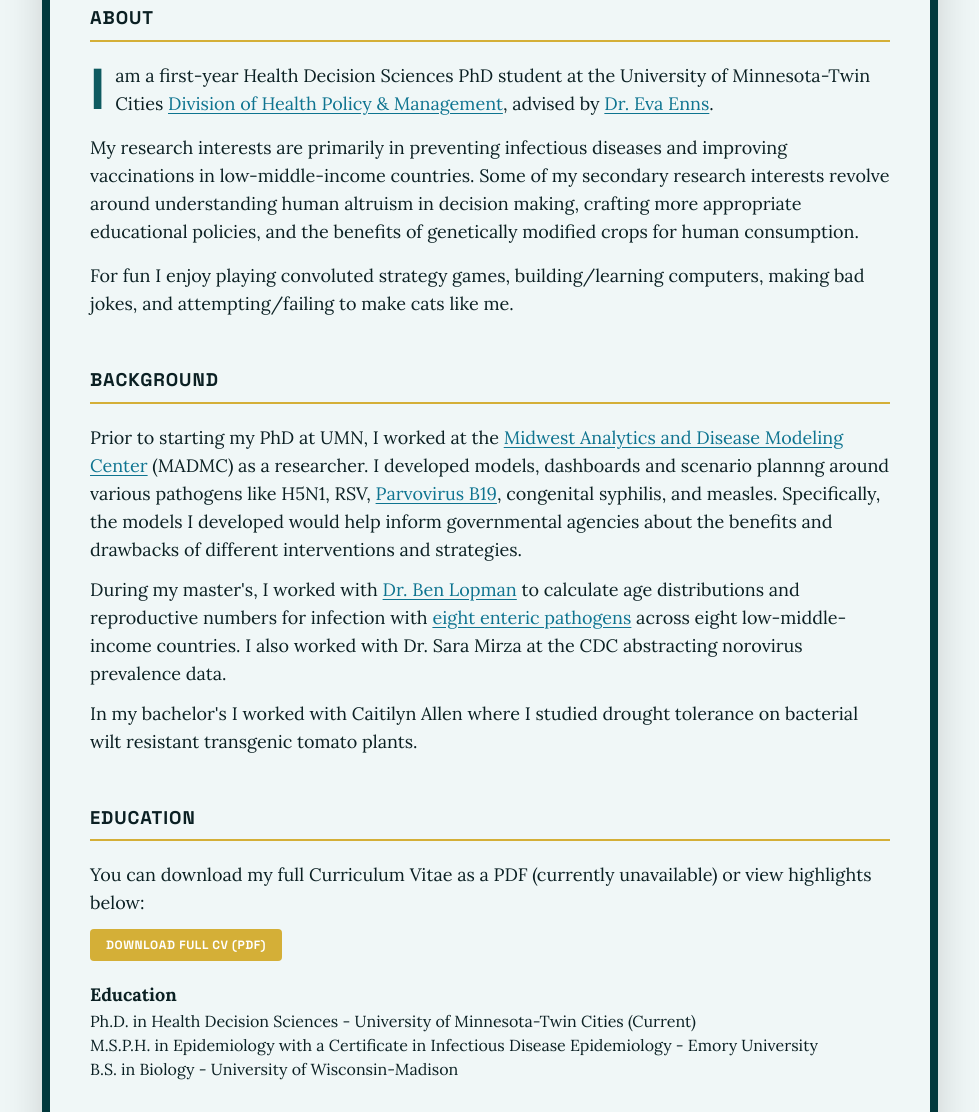
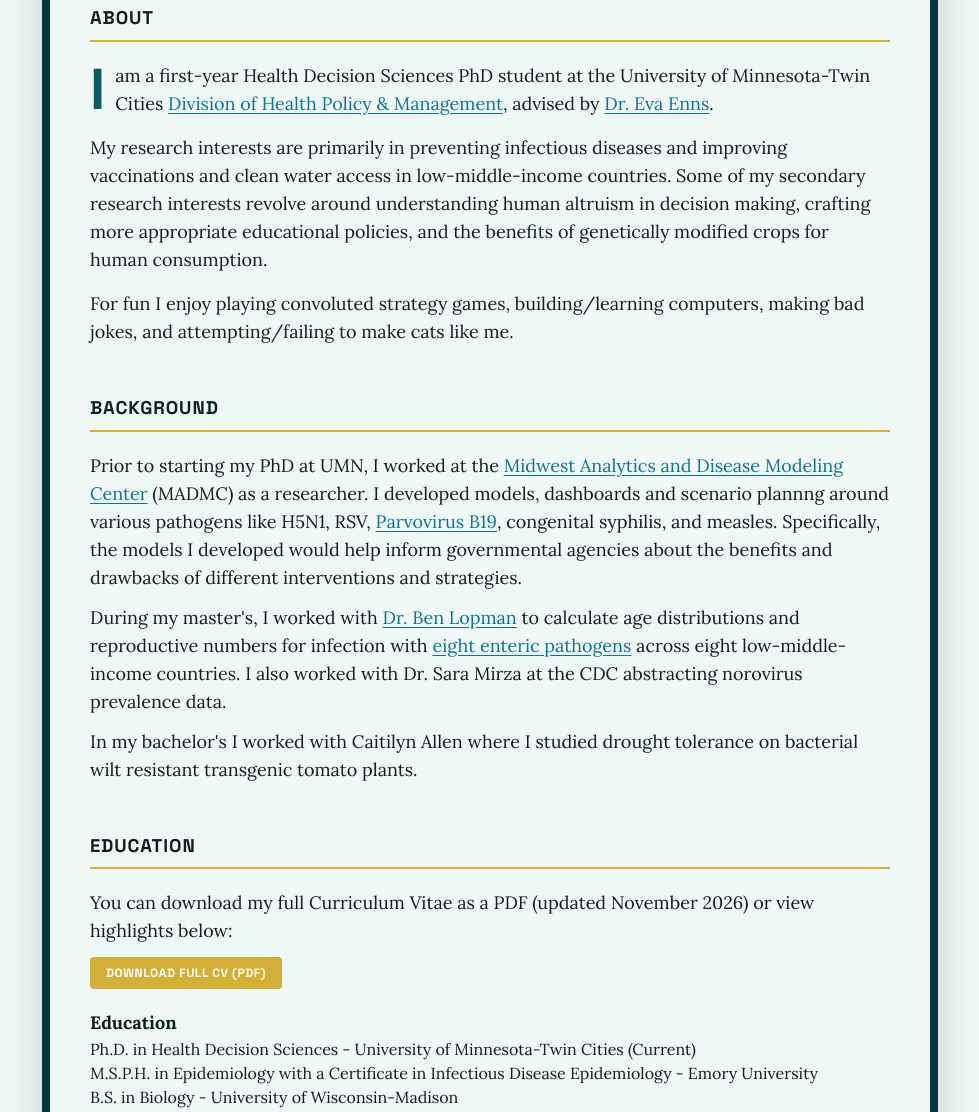
Before and after one commit to spnritesh/spnritesh.github.io, a plain HTML site: page index.html in a window 1280 px wide. Shown: the part 440-1552 px from the top of the page, without its empty margins (150-1129 px from the left). Drawn offline with nearby package versions, Linux system fonts and the light colour scheme.

Commit message:
cv added

```diff
--- a/index.html
+++ b/index.html
@@ -220,8 +220,8 @@
                         <a href="https://directory.sph.umn.edu/bio/sph-a-z/eva-enns" target="_blank" rel="noopener" class="custom-link"> Dr. Eva Enns</a>.
                     </p>
                     <p>
-                        My research interests are primarily in preventing infectious diseases and improving vaccinations in low-middle-income countries. Some of my secondary
-                        research interests revolve around understanding human altruism in decision making, crafting more appropriate educational
+                        My research interests are primarily in preventing infectious diseases and improving vaccinations and clean water access in low-middle-income countries.
+                        Some of my secondary research interests revolve around understanding human altruism in decision making, crafting more appropriate educational
                         policies, and the benefits of genetically modified crops for human consumption.
                     </p>
                     <p>
@@ -262,10 +262,11 @@
 
                 <div class="font-serif text-base sm:text-lg leading-relaxed text-dark-text space-y-3">
                     <p>
-                        You can download my full Curriculum Vitae as a PDF (currently unavailable) or view highlights below:
+                        You can download my full Curriculum Vitae as a PDF (updated November 2026) or view highlights below:
                     </p>
                     <div class="my-3">
-                        <a href="#" class="inline-block bg-accent-red hover:bg-accent-red-hover text-white font-heading text-xs tracking-wider uppercase px-4 py-2 rounded transition">
+                        <a href="pdfs/R. Sivakumar Curriculum Vitae.pdf" target="_blank" rel="noopener noreferrer"
+                        class="inline-block bg-accent-red hover:bg-accent-red-hover text-white font-heading text-xs tracking-wider uppercase px-4 py-2 rounded transition">
                             Download Full CV (PDF)
                         </a>
                     </div>
```
Also changed, not shown: 2 other files.
